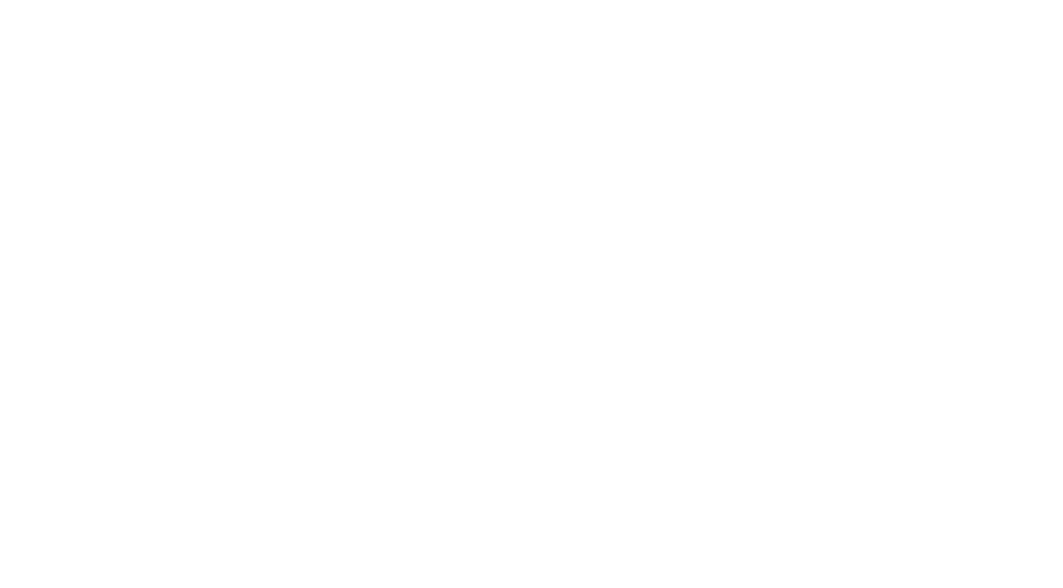
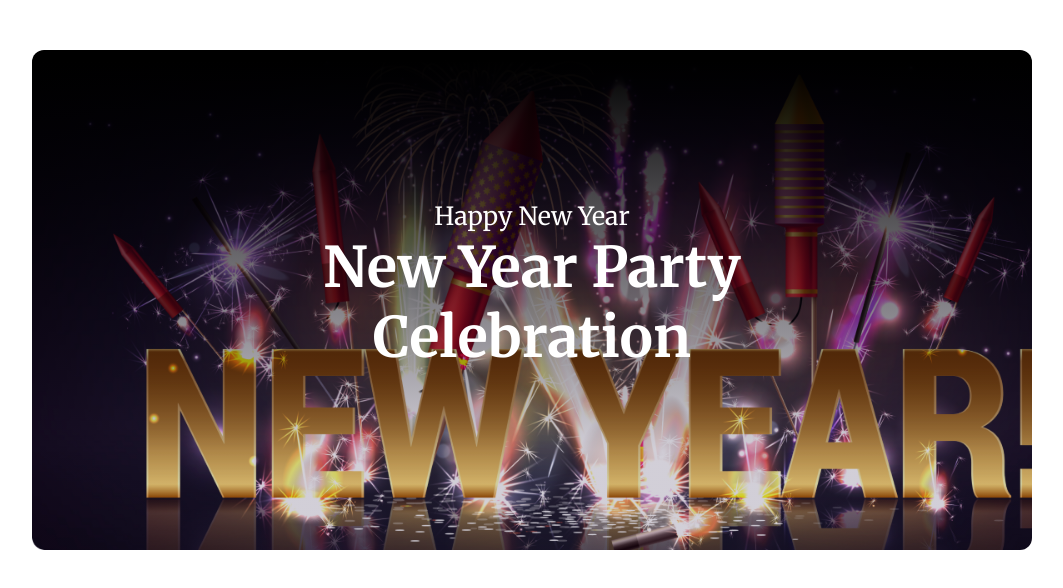
Before and after one commit to farad-alam/New-Year-Offer, a plain HTML site: page index.html in a window 1280 px wide. Shown: the whole page, without its empty margins (108-1171 px from the left). Drawn offline with Linux system fonts and the light colour scheme.

Commit message:
banar added

```diff
--- a/index.html
+++ b/index.html
@@ -7,7 +7,12 @@
     <link rel="stylesheet" href="styles/styles.css">
 </head>
 <body>
-    <header></header>
+    <header>
+        <div class="banar">
+            <p>Happy New Year</p>
+            <h1>New Year Party Celebration</h1>
+        </div>
+    </header>
     <main></main>
     <footer></footer>
 </body>
--- a/styles/styles.css
+++ b/styles/styles.css
@@ -4,3 +4,29 @@
   padding: 0;
   box-sizing: border-box;
 }
+header {
+  margin: 50px 140px 0;
+  font-family: "Merriweather", serif;
+  color: white;
+
+}
+.banar {
+    background: linear-gradient(180deg, rgb(0, 0, 0) 2.0%,rgba(29, 14, 58, 0.2) 80%),url("../assets/images/Banner\ Image.png");
+  /* background-image: url("../assets/images/Banner\ Image.png"); */
+  background-repeat: no-repeat;
+  background-size: cover;
+  width: 100%;
+  height: 500px;
+  border-radius: 12px;
+  text-align: center;
+  /* margin: 200px auto 0px; */
+  padding-top: 150px;
+
+}
+.banar p{
+    font-size: 25px;
+}
+.banar h1{
+    font-size: 56px;
+    padding: 0 200px;
+}
```
